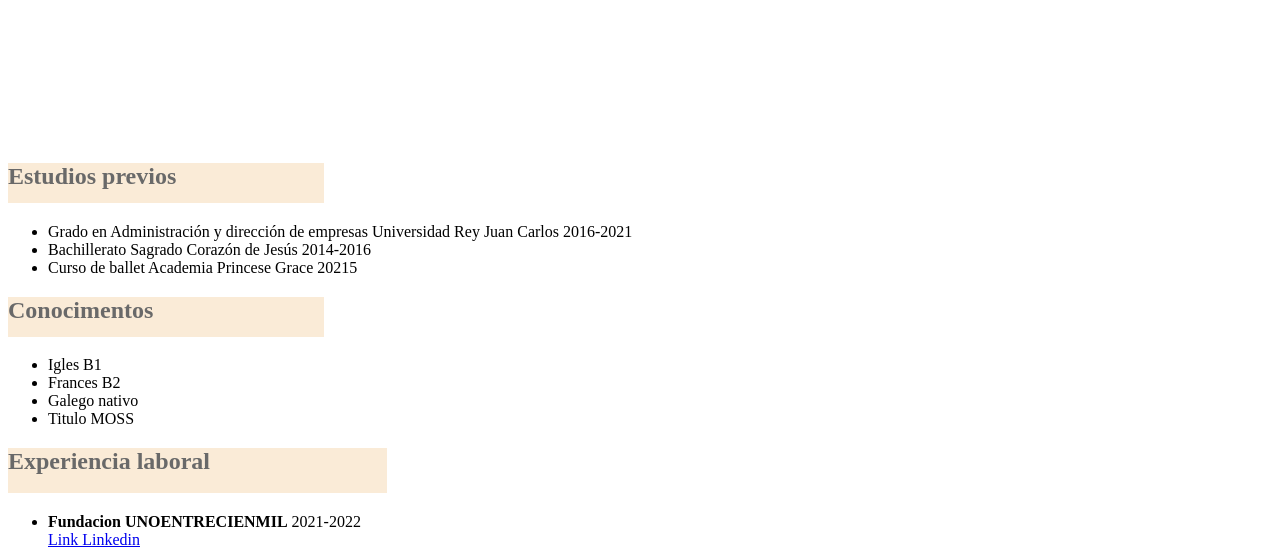
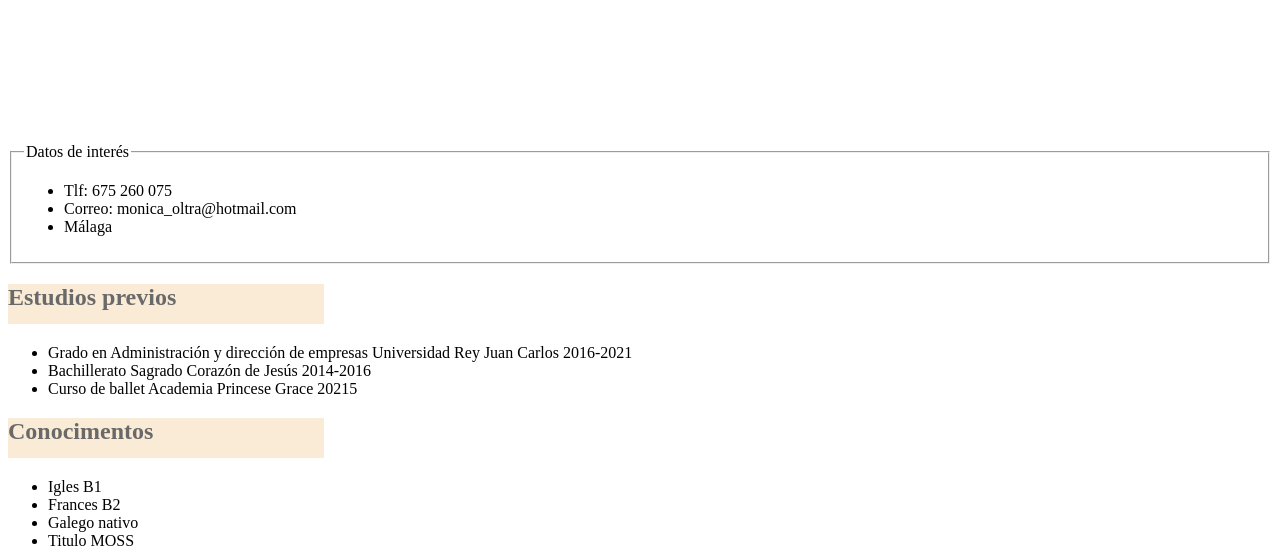
Before and after one commit to monicacaseys/publica, a plain HTML site: page index.html in a window 1280 px wide. Shown: the part 362-915 px from the top of the page. Drawn offline with Linux system fonts and the light colour scheme.

Commit message:
Update index.html

```diff
--- a/index.html
+++ b/index.html
@@ -12,6 +12,15 @@
  <img src="https://media-exp1.licdn.com/dms/image/D4E03AQG1aKtpFGxjXQ/profile-displayphoto-shrink_200_200/0/1664390628198?e=2147483647&v=beta&t=H49qnnhTcaMDXiNuy258h3awaIADFOY7em7i5RRyWls">
  <h2>Mónica Seys Oltra</h2>
  <br><br><br><br><br><br><br>
+
+ <fieldset>
+    <legend>Datos de interés</legend>
+    <ul>
+        <li>Tlf: 675 260 075</li>
+        <li>Correo: monica_oltra@hotmail.com</li>
+        <li> Málaga</li>
+    </ul>
+ </fieldset>
 </div>
 
 
```
